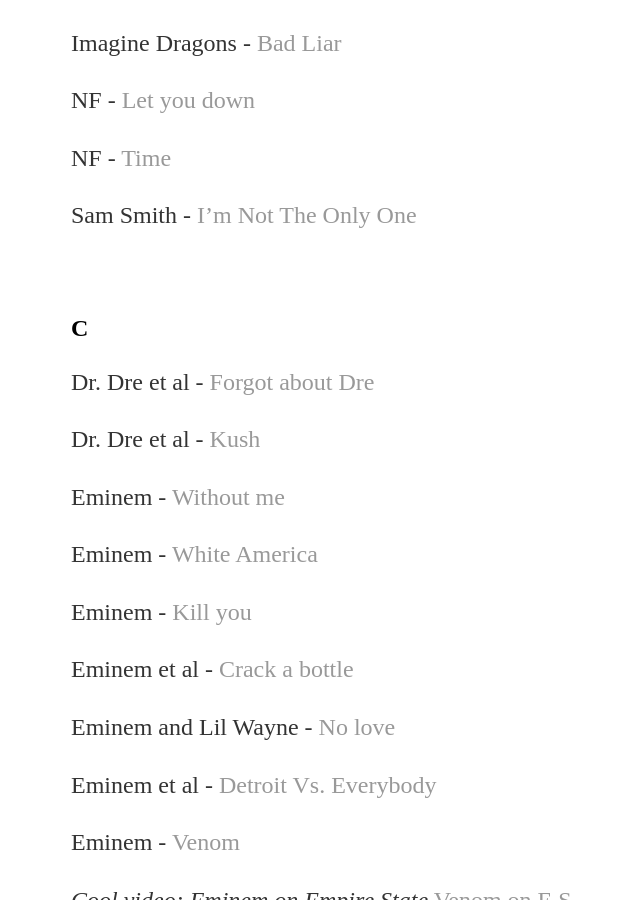
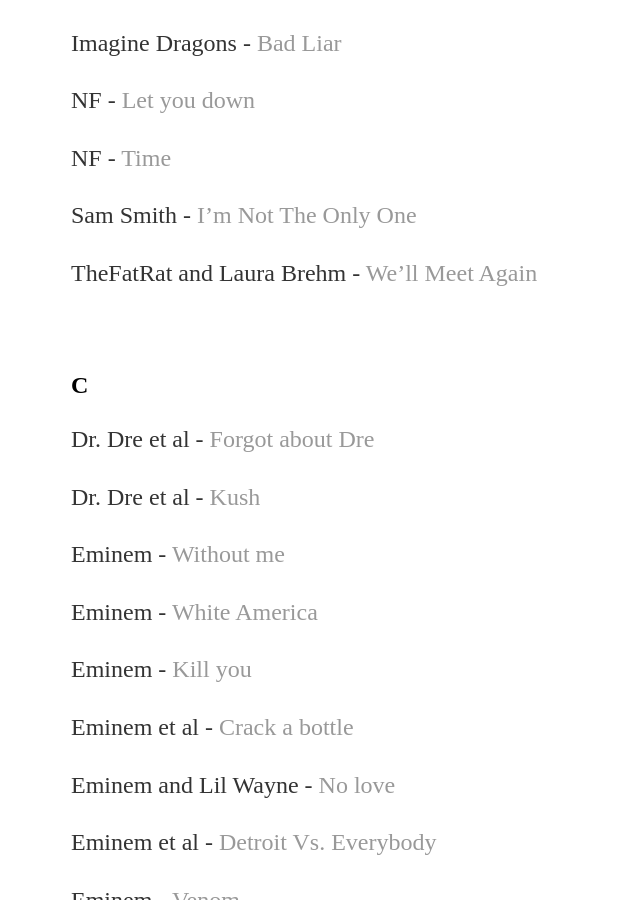
Before and after one commit to yjkweon24/yjkweon24.github.io, a Jekyll site: the page built from _posts/2018-10-23-songs-that-i-love.md, in a window 1280 px wide and 900 px high, scrolled down 12400 px. Shown: the whole window, without its empty margins (121-761 px from the left). Built offline with Jekyll 4.4.1, drawn with Linux system fonts in a browser that asks for light colours.

Commit message:
Update 2018-10-23-songs-that-i-love.md

```diff
--- a/_posts/2018-10-23-songs-that-i-love.md
+++ b/_posts/2018-10-23-songs-that-i-love.md
@@ -432,6 +432,8 @@
 
 Sam Smith - [I'm Not The Only One](https://www.youtube.com/watch?v=nCkpzqqog4k&ab_channel=SamSmithVEVO)
 
+TheFatRat and Laura Brehm - [We'll Meet Again](https://www.youtube.com/watch?v=hJqYc62NCKo)
+
 <br>
 
 ## C
```
